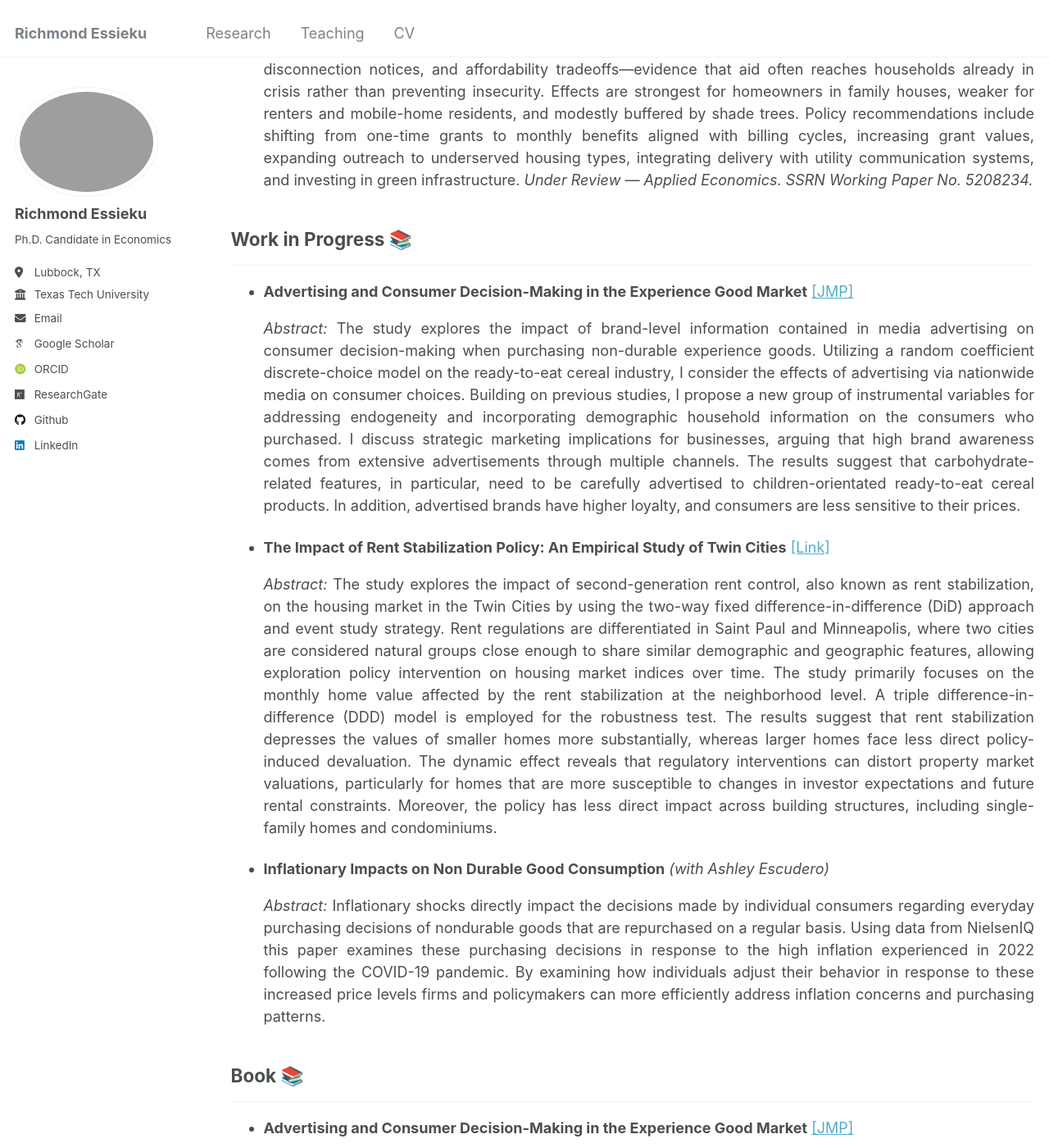
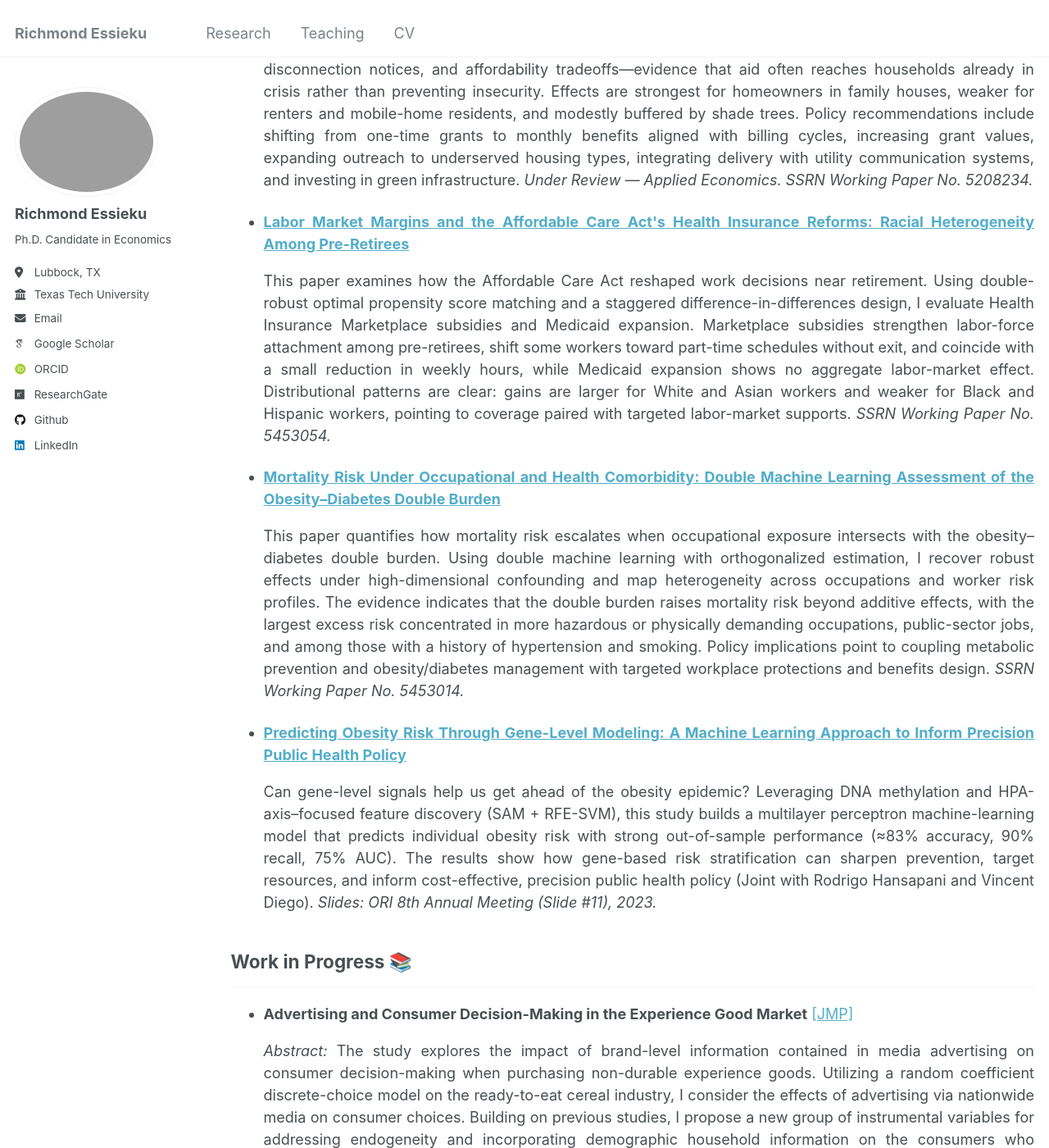
Before and after one commit to essieku/essieku.github.io, a Jekyll site: the page built from _pages/publications.html, in a window 1280 px wide and 1400 px high, scrolled down 2121 px. Shown: the whole window at 82% size. Built offline with Jekyll 4.4.1, drawn with Linux system fonts in a browser that asks for light colours; some web fonts are replaced.

Commit message:
Update publications.html

```diff
--- a/_pages/publications.html
+++ b/_pages/publications.html
@@ -109,6 +109,47 @@ author_profile: true
       </p>
     </li>
   </ul>
+<!-- Append to Working Papers -->
+
+  <ul>
+    <li>
+      <strong>
+        <a href="https://papers.ssrn.com/sol3/papers.cfm?abstract_id=5453054" target="_blank" rel="noopener noreferrer">
+          Labor Market Margins and the Affordable Care Act's Health Insurance Reforms: Racial Heterogeneity Among Pre-Retirees
+        </a>
+      </strong>
+      <p>
+        This paper examines how the Affordable Care Act reshaped work decisions near retirement. Using double-robust optimal propensity score matching and a staggered difference-in-differences design, I evaluate Health Insurance Marketplace subsidies and Medicaid expansion. Marketplace subsidies strengthen labor-force attachment among pre-retirees, shift some workers toward part-time schedules without exit, and coincide with a small reduction in weekly hours, while Medicaid expansion shows no aggregate labor-market effect. Distributional patterns are clear: gains are larger for White and Asian workers and weaker for Black and Hispanic workers, pointing to coverage paired with targeted labor-market supports. <em>SSRN Working Paper No. 5453054.</em>
+      </p>
+    </li>
+  </ul>
+
+  <ul>
+    <li>
+      <strong>
+        <a href="https://papers.ssrn.com/sol3/papers.cfm?abstract_id=5453014" target="_blank" rel="noopener noreferrer">
+          Mortality Risk Under Occupational and Health Comorbidity: Double Machine Learning Assessment of the Obesity–Diabetes Double Burden
+        </a>
+      </strong>
+      <p>
+        This paper quantifies how mortality risk escalates when occupational exposure intersects with the obesity–diabetes double burden. Using double machine learning with orthogonalized estimation, I recover robust effects under high-dimensional confounding and map heterogeneity across occupations and worker risk profiles. The evidence indicates that the double burden raises mortality risk beyond additive effects, with the largest excess risk concentrated in more hazardous or physically demanding occupations, public-sector jobs, and among those with a history of hypertension and smoking. Policy implications point to coupling metabolic prevention and obesity/diabetes management with targeted workplace protections and benefits design. <em>SSRN Working Paper No. 5453014.</em>
+      </p>
+    </li>
+  </ul>
+
+  <ul>
+    <li>
+      <strong>
+        <a href="https://www.depts.ttu.edu/research/obesityresearch/2023.05.03ORIAnnualMeetingProgram.pdf" target="_blank" rel="noopener noreferrer">
+          Predicting Obesity Risk Through Gene-Level Modeling: A Machine Learning Approach to Inform Precision Public Health Policy
+        </a>
+      </strong>
+      <p>
+        Can gene-level signals help us get ahead of the obesity epidemic? Leveraging DNA methylation and HPA-axis–focused feature discovery (SAM + RFE-SVM), this study builds a multilayer perceptron machine-learning model that predicts individual obesity risk with strong out-of-sample performance (≈83% accuracy, 90% recall, 75% AUC). The results show how gene-based risk stratification can sharpen prevention, target resources, and inform cost-effective, precision public health policy (Joint with Rodrigo Hansapani and Vincent Diego). <em>Slides: ORI 8th Annual Meeting (Slide #11), 2023.</em>
+      </p>
+    </li>
+  </ul>
+
 </div>
 
 
```
